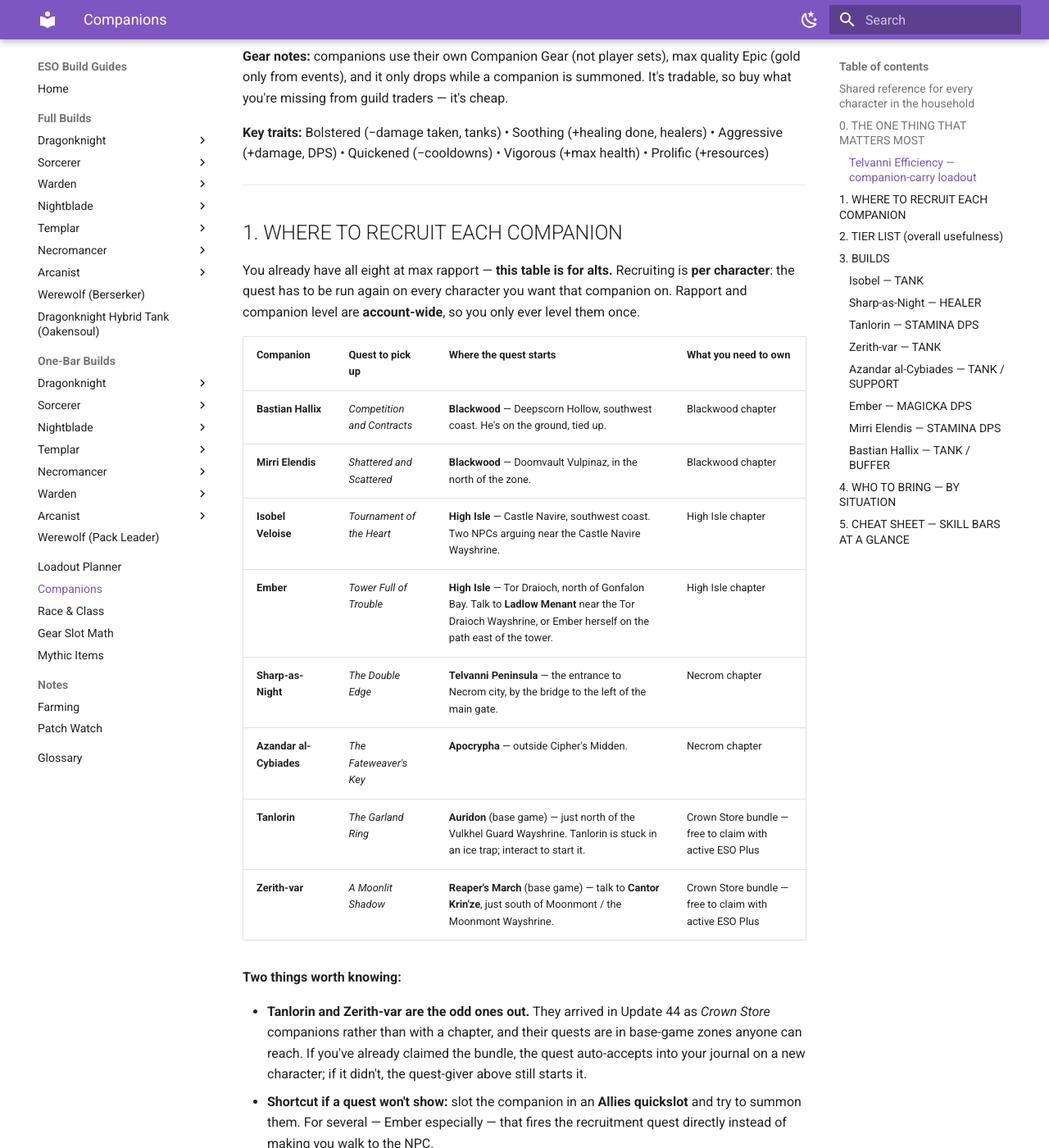
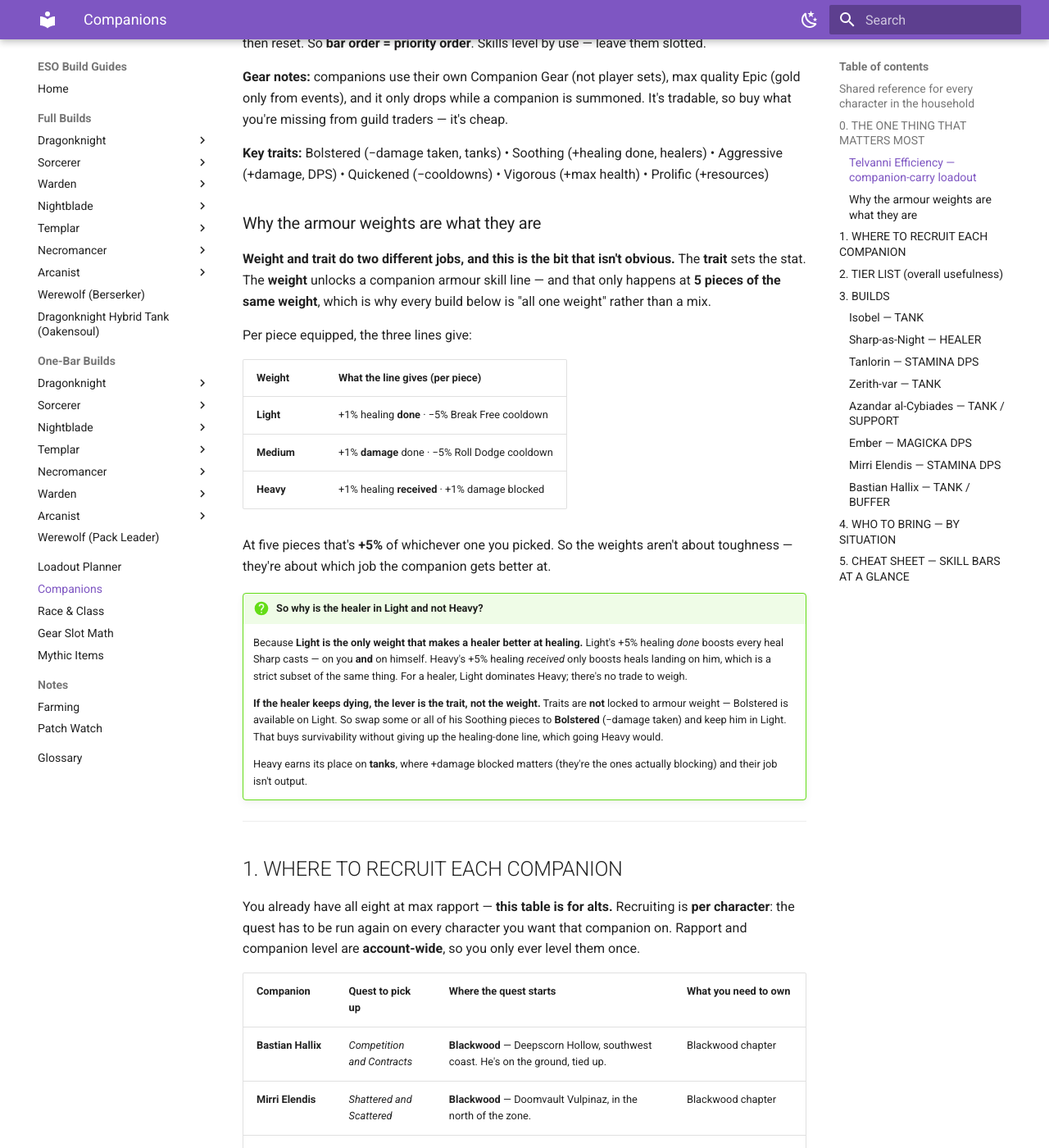
Before and after one commit to txbluemoose/Moose-ESO, an MkDocs documentation site: the page built from docs/shared/companions.md, in a window 1280 px wide and 1400 px high, scrolled down 1433 px. Shown: the whole window at 82% size. Built offline with MkDocs 1.6.1 and Material for MkDocs 9.7.7, drawn with Linux system fonts in a browser that asks for light colours; some of the changed text lies outside the part shown.

Commit message:
Companions: explain why the healer is in Light armour, not Heavy (#39)
The gear tables prescribed a weight per companion without ever saying why,
which left a reasonable question unanswered - document convention 2 asks for
that sentence on player gear tables and this page never had it.

Adds the mechanic: trait sets the stat, weight unlocks a companion armour
skill line, and that line only activates at five pieces of the same weight -
which is why every build is all-one-weight rather than a mix. Light gives +1%
healing done per piece, Medium +1% damage done, Heavy +1% healing received
and +1% damage blocked.

That settles the healer question: Light is the only weight that makes a
healer better at healing. Its healing-done bonus boosts every heal Sharp
casts, on the player and on himself; Heavy's healing-received bonus only
boosts heals landing on him, a strict subset. Light dominates - there is no
trade-off to weigh.

And it names the right lever for the actual concern behind the question.
Traits are not locked to armour weight, so if the healer keeps dying the
answer is to move Soothing pieces to Bolstered and stay in Light, rather than
going Heavy and giving up the healing line.

Verified 2026-09-22 against ESO-Hub's companion armour skill pages and UESP;
recorded in the page's source line.

Co-authored-by: Claude <noreply@anthropic.com>

```diff
--- a/docs/shared/companions.md
+++ b/docs/shared/companions.md
@@ -1,7 +1,7 @@
 # ESO Companion Reference — All Eight
 ### Shared reference for every character in the household
 
-**Verified against:** ArzyeL Best Companions Builds (June 22, 2026) + Companion Tier List (2026). Recruitment quests and locations verified 2026-08-21 against ZOS official support pages, UESP, ArzyeL and Alcast.
+**Verified against:** ArzyeL Best Companions Builds (June 22, 2026) + Companion Tier List (2026). Recruitment quests and locations verified 2026-08-21 against ZOS official support pages, UESP, ArzyeL and Alcast. Companion armour-line bonuses and the trait/weight split verified 2026-09-22 against ESO-Hub's companion skill pages and UESP.
 
 ---
 
@@ -34,6 +34,27 @@ Keep this as a saved **Armory** loadout and swap to it for farming and companion
 **Gear notes:** companions use their own Companion Gear (not player sets), max quality Epic (gold only from events), and it only drops while a companion is summoned. It's tradable, so buy what you're missing from guild traders — it's cheap.
 
 **Key traits:** Bolstered (−damage taken, tanks) • Soothing (+healing done, healers) • Aggressive (+damage, DPS) • Quickened (−cooldowns) • Vigorous (+max health) • Prolific (+resources)
+
+### Why the armour weights are what they are
+
+**Weight and trait do two different jobs, and this is the bit that isn't obvious.** The **trait** sets the stat. The **weight** unlocks a companion armour skill line — and that only happens at **5 pieces of the same weight**, which is why every build below is "all one weight" rather than a mix.
+
+Per piece equipped, the three lines give:
+
+| Weight | What the line gives (per piece) |
+|---|---|
+| **Light** | +1% healing **done** · −5% Break Free cooldown |
+| **Medium** | +1% **damage** done · −5% Roll Dodge cooldown |
+| **Heavy** | +1% healing **received** · +1% damage blocked |
+
+At five pieces that's **+5%** of whichever one you picked. So the weights aren't about toughness — they're about which job the companion gets better at.
+
+!!! question "So why is the healer in Light and not Heavy?"
+    Because **Light is the only weight that makes a healer better at healing.** Light's +5% healing *done* boosts every heal Sharp casts — on you **and** on himself. Heavy's +5% healing *received* only boosts heals landing on him, which is a strict subset of the same thing. For a healer, Light dominates Heavy; there's no trade to weigh.
+
+    **If the healer keeps dying, the lever is the trait, not the weight.** Traits are **not** locked to armour weight — Bolstered is available on Light. So swap some or all of his Soothing pieces to **Bolstered** (−damage taken) and keep him in Light. That buys survivability without giving up the healing-done line, which going Heavy would.
+
+    Heavy earns its place on **tanks**, where +damage blocked matters (they're the ones actually blocking) and their job isn't output.
 
 ---
 
```
Also changed, not shown: docs/assets/planner-data.js.
